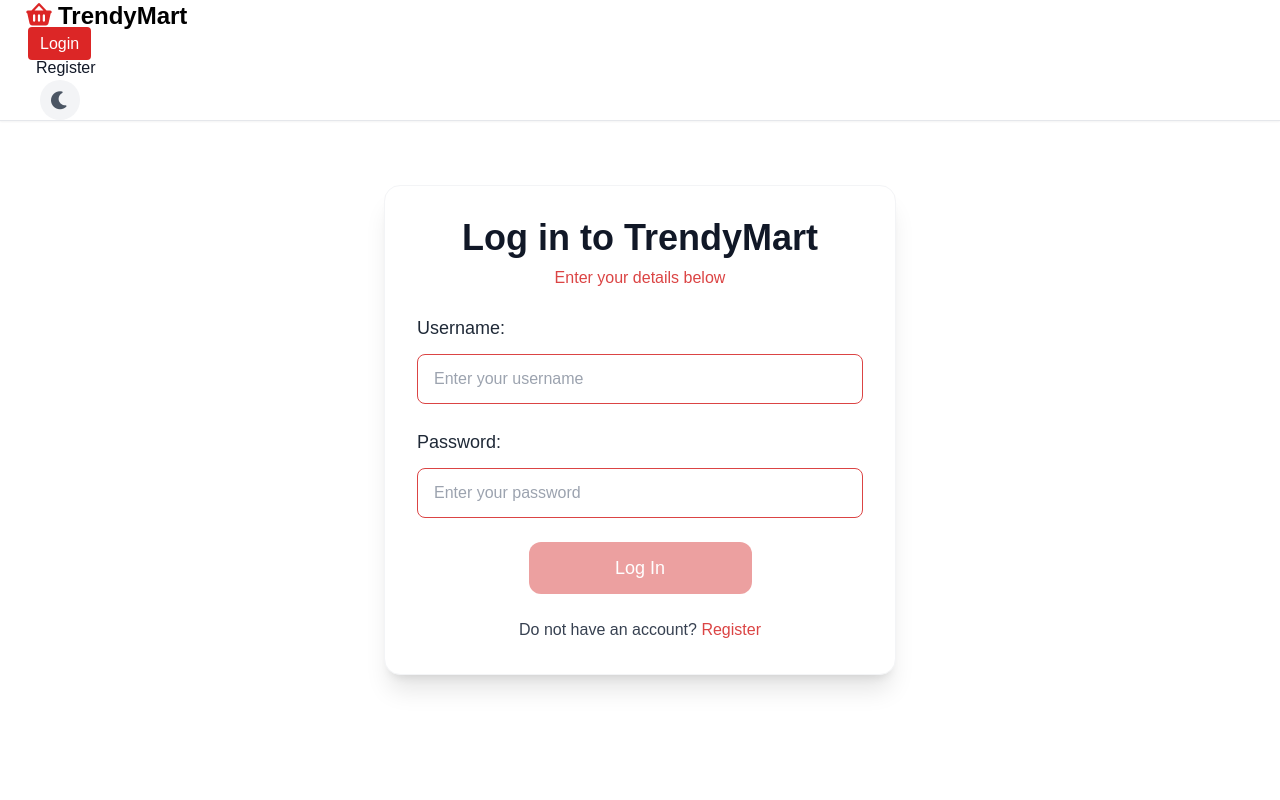
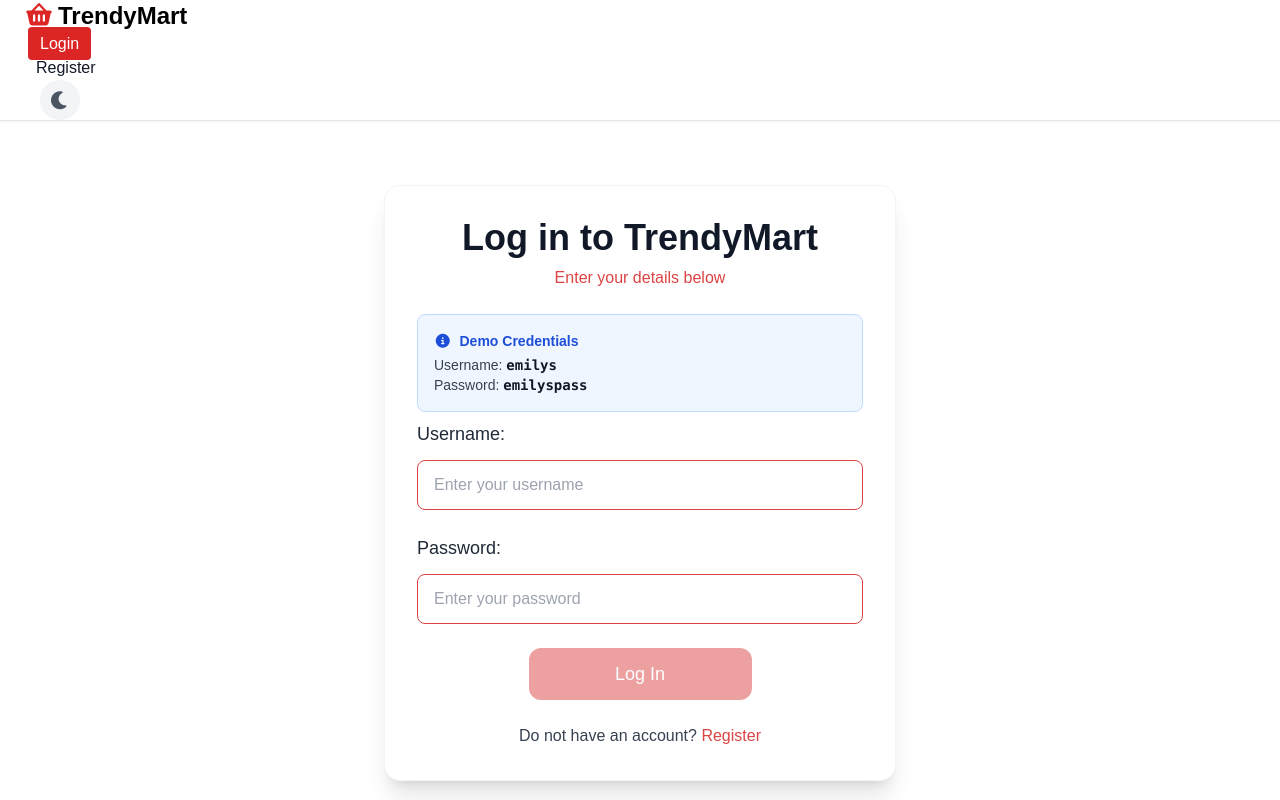
Before and after one commit to AlaaAshraf17/Trendy_Mart, a React (Vite) app: page /login in a window 1280 px wide. Shown: the top 800 px of the page. Built offline with nearby package versions, Linux system fonts and the light colour scheme.

Commit message:
remove login from first page and add note

```diff
--- a/src/App.jsx
+++ b/src/App.jsx
@@ -26,7 +26,7 @@ function App() {
     {index:true,element:<Home></Home>},
     {path:"login",element:<ProtectedAuth><Login></Login></ProtectedAuth>},
     {path:"register",element:<ProtectedAuth><Register></Register></ProtectedAuth>},
-    {path:"singleproducts/:id",element:<ProtectedRoutes><SingleProduct></SingleProduct></ProtectedRoutes>},
+    {path:"singleproducts/:id",element:<SingleProduct></SingleProduct>},
     {path:"cart",element:<ProtectedRoutes><Cart></Cart></ProtectedRoutes>},
     {path:"products",element:<Products></Products>},
     {path:"categories",element:<Categories></Categories>},
--- a/src/components/Login/Login.jsx
+++ b/src/components/Login/Login.jsx
@@ -62,6 +62,14 @@ export default function Login() {
           </div>
         )}
 
+        <div className="bg-blue-50 dark:bg-blue-900/20 border border-blue-200 dark:border-blue-700 rounded-lg p-4 mb-2 text-sm text-gray-700 dark:text-gray-300">
+          <p className="font-semibold text-blue-700 dark:text-blue-400 mb-1">
+            <i className="fa-solid fa-circle-info mr-2"></i>Demo Credentials
+          </p>
+          <p>Username: <span className="font-mono font-bold text-gray-900 dark:text-white">emilys</span></p>
+          <p>Password: <span className="font-mono font-bold text-gray-900 dark:text-white">emilyspass</span></p>
+        </div>
+
         <form className="space-y-6" onSubmit={formik.handleSubmit}>
           <div>
             <label htmlFor="username" className="block text-lg font-medium mb-2 text-gray-800 dark:text-gray-200">Username:</label>
--- a/src/components/Register/Register.jsx
+++ b/src/components/Register/Register.jsx
@@ -98,6 +98,13 @@ export default function Register() {
         </div>
       )}
 
+      <div className="bg-blue-50 dark:bg-blue-900/20 border border-blue-200 dark:border-blue-700 rounded-lg p-4 mb-2 text-sm text-gray-700 dark:text-gray-300">
+        <p className="font-semibold text-blue-700 dark:text-blue-400 mb-1">
+          <i className="fa-solid fa-circle-info mr-2"></i>Demo Note
+        </p>
+        <p>Use any email but use this password: <span className="font-mono font-bold text-gray-900 dark:text-white">emilyspass</span></p>
+      </div>
+
       <form className="space-y-5" onSubmit={formik.handleSubmit}>
         <div>
           <label htmlFor="firstName" className="block text-lg font-medium mb-2 text-gray-800 dark:text-gray-200">First Name:</label>
```
